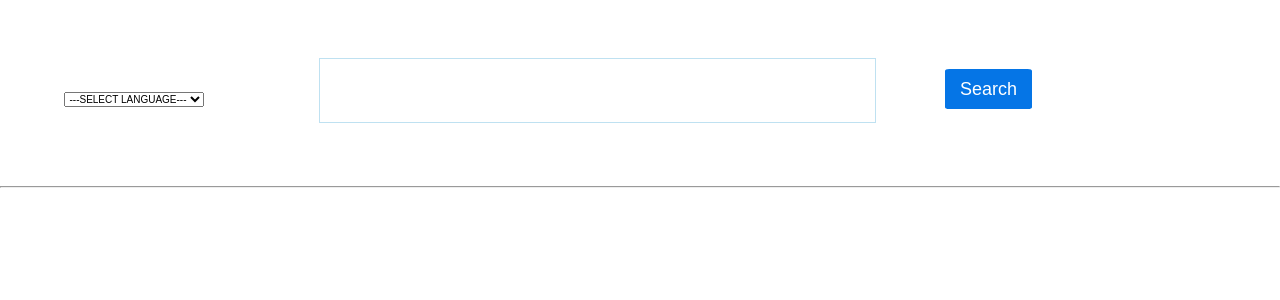
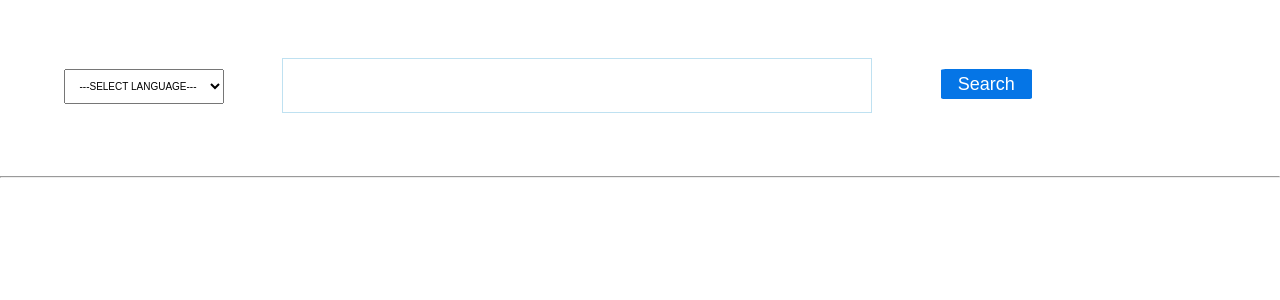
Before and after one commit to EnmanuelEstrella22/SeekerWiki, a React (Create React App) app: page / in a window 1280 px wide. Shown: the top 300 px of the page. Built offline with nearby package versions, Linux system fonts and the light colour scheme.

Commit message:
organizing the code structure

```diff
--- a/src/index.js
+++ b/src/index.js
@@ -1,6 +1,5 @@
 import React from "react";
 import ReactDOM from "react-dom";
-import './pages/apiWikipedia/style.css';
 import SeekerWiki from './pages/apiWikipedia';
 import * as serviceWorker from "./serviceWorker";
 
--- a/src/pages/apiWikipedia/index.js
+++ b/src/pages/apiWikipedia/index.js
@@ -6,7 +6,6 @@ class SeekerWiki extends Component {
 
      state = {
           text: '',
-          titulo: '',
           content: [],
           language: 'en'
      }
@@ -29,15 +28,15 @@ class SeekerWiki extends Component {
           if (text === '') {
                this.setState({ content: [] })
           } else {
-               const endpoint = `https://${language}.wikipedia.org/w/api.php?action=query&list=search&prop=info&inprop=url&utf8=&format=json&origin=*&srlimit=20&srsearch=${text}`;
-               fetch(endpoint)
-                    .then(response => response.json())
-                    .then(data =>
+               const url = `https://${language}.wikipedia.org/w/api.php?action=query&list=search&prop=info&inprop=url&utf8=&format=json&origin=*&srlimit=20&srsearch=${text}`;
+               fetch(url)
+                    .then(res => res.json())
+                    .then(data => data.query.search.length === 0 ?
+                         alert('this content does not exist') :
                          this.setState({
                               content: data.query.search
                          })
-                    )
-                    .catch(() => console.log('An error occurred'));
+                    ).catch(() => console.log('An error occurred'));
           }
      }
      render() {
@@ -55,7 +54,9 @@ class SeekerWiki extends Component {
                     </div>
                     <hr />
                     <div className='login-box2'>{this.state.content.map((search, index) => <div key={`article-${index}`}>
-                         <a href={encodeURI(`https://en.wikipedia.org/wiki/${search.title}`)}><h3>{search.title}</h3></a>
+                         <a href={encodeURI(`https://en.wikipedia.org/wiki/${search.title}`)}>
+                              <h3>{search.title}</h3>
+                         </a>
                          <p> {search.snippet.replace(/<[^>]*>?/g, '')} </p>
                          <hr />
                     </div>)}
--- a/src/pages/apiWikipedia/style.css
+++ b/src/pages/apiWikipedia/style.css
@@ -14,12 +14,11 @@ body {
      margin-left: 5%;
      margin-right: 5%;
      display:flex;
-
    }
 
    .login-box1 p {
 
-    margin-top: 8%;
+    margin-top: 7%;
     margin-left: 10%;
    }
 
@@ -32,14 +31,12 @@ body {
    }
 
    .login-box select {
-    /* margin: 0; */
-    margin-top: 8%;
-    margin-right: 10%;
-    /* padding: 0 0 20px; */
+    margin-top: 6%;
+    margin-right: 5%;
     text-align: center;
     font-size: 10px;
-    /* width: 5%; */
-    height: 1%;
+    height: 0%;
+    padding: 10px;
     text-transform: uppercase;
   }
 
@@ -61,7 +58,7 @@ body {
      border: 1px solid rgb(191, 225, 241);
      background: transparent;
      outline: none;
-     height: 40px;
+     height: 30px;
      color: #000;
      font-size: 16px;
      width: 100%;
@@ -72,7 +69,7 @@ body {
    .login-box1 input[type="submit"] {
      border: none;
      outline: none;
-     height: 40px;
+     height: 30px;
      background: #0575e6;
      color: #fff;
      font-size: 18px;
```
Also changed, not shown: 1 other file (tests, documents, lock files or other folders).
